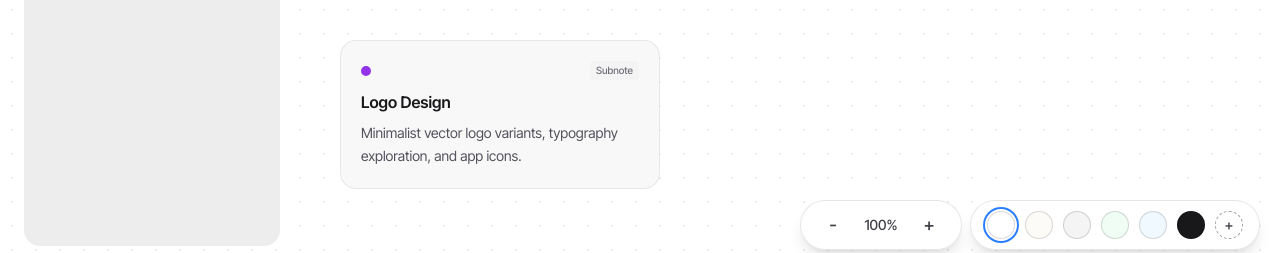
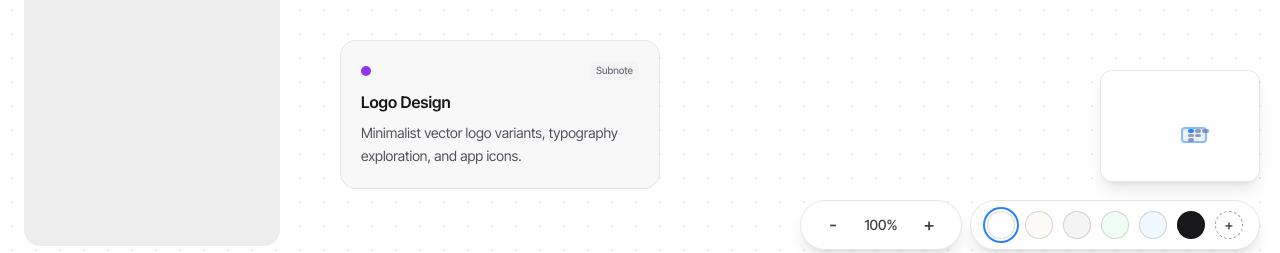
Before and after one commit to Rafid46/project--notes, a Next.js app: page / in a window 1280 px wide. Shown: the part 530-783 px from the top of the page. Built offline with nearby package versions, Linux system fonts and the light colour scheme.

Commit message:
mini map added

```diff
--- a/features/home/components/create-note-popover.tsx
+++ b/features/home/components/create-note-popover.tsx
@@ -19,6 +19,7 @@ interface CreateNotePopoverProps {
     right: number;
     bottom: number;
   } | null;
+  initialTitle?: string;
 }
 
 const COLORS = [
@@ -36,6 +37,7 @@ export default function CreateNotePopover({
   onSave,
   parentId,
   anchorRect,
+  initialTitle = "",
 }: CreateNotePopoverProps) {
   const [title, setTitle] = useState("");
   const [content, setContent] = useState("");
@@ -52,12 +54,12 @@ export default function CreateNotePopover({
 
   useEffect(() => {
     if (isOpen) {
-      setTitle("");
+      setTitle(initialTitle);
       setContent("");
       setColor(COLORS[0]);
       setError("");
     }
-  }, [isOpen]);
+  }, [isOpen, initialTitle]);
 
   useEffect(() => {
     if (!isOpen) return;
--- a/features/home/components/home-shell.tsx
+++ b/features/home/components/home-shell.tsx
@@ -1,12 +1,13 @@
 "use client";
 
-import { useState } from "react";
+import { useEffect, useState } from "react";
 import Whiteboard from "@/features/whiteboard/components/whiteboard";
 import Sidebar from "./sidebar";
 import Header from "./header";
 import NotesGrid from "./notes-grid";
 import CreateNotePopover from "./create-note-popover";
 import type { NoteItem, ViewMode } from "../types";
+import { getActiveNote, addNoteToState } from "@/features/notes/utils/utils";
 
 const INITIAL_NOTES: NoteItem[] = [
   {
@@ -71,41 +72,56 @@ export default function HomeShell() {
   const [popoverConfig, setPopoverConfig] = useState<{
     isOpen: boolean;
     parentId: string | null;
-    anchorRect: { top: number; left: number; right: number; bottom: number } | null;
+    anchorRect: {
+      top: number;
+      left: number;
+      right: number;
+      bottom: number;
+    } | null;
+    initialTitle?: string;
   }>({ isOpen: false, parentId: null, anchorRect: null });
 
-  const activeNote =
-    notes.find((n) => n.id === selectedNoteId) ||
-    notes
-      .flatMap((n) => n.subNotes || [])
-      .find((s) => s.id === selectedNoteId) ||
-    notes[0];
+  // Global keydown listener for fast note creation
+  useEffect(() => {
+    const handleGlobalKeyDown = (e: KeyboardEvent) => {
+      // Do not trigger if already typing in an input/textarea or if popover is already open
+      if (
+        popoverConfig.isOpen ||
+        e.target instanceof HTMLInputElement ||
+        e.target instanceof HTMLTextAreaElement ||
+        e.target instanceof HTMLSelectElement ||
+        e.ctrlKey ||
+        e.metaKey ||
+        e.altKey
+      ) {
+        return;
+      }
 
-  const handleAddNote = (newNoteData: { title: string; content: string; color?: string; parentId: string | null }) => {
-    const newNote: NoteItem = {
-      id: `note-${Date.now()}`,
-      title: newNoteData.title,
-      content: newNoteData.content,
-      color: newNoteData.color,
-      parentId: newNoteData.parentId,
-      subNotes: [],
+      // Check if key is a single alphanumeric character (a-z, 0-9)
+      if (/^[a-zA-Z0-9]$/.test(e.key)) {
+        setPopoverConfig({
+          isOpen: true,
+          parentId: null,
+          anchorRect: null,
+          initialTitle: e.key,
+        });
+        e.preventDefault();
+      }
     };
 
-    setNotes((prev) => {
-      if (newNote.parentId) {
-        return prev.map((note) => {
-          if (note.id === newNote.parentId) {
-            return {
-              ...note,
-              subNotes: [...(note.subNotes || []), newNote],
-            };
-          }
-          return note;
-        });
-      } else {
-        return [...prev, newNote];
-      }
-    });
+    window.addEventListener("keydown", handleGlobalKeyDown);
+    return () => window.removeEventListener("keydown", handleGlobalKeyDown);
+  }, [popoverConfig.isOpen]);
+
+  const activeNote = getActiveNote(notes, selectedNoteId);
+
+  const handleAddNote = (newNoteData: {
+    title: string;
+    content: string;
+    color?: string;
+    parentId: string | null;
+  }) => {
+    setNotes((prev) => addNoteToState(prev, newNoteData));
   };
 
   const openPopover = (parentId: string | null, e: React.MouseEvent) => {
@@ -113,7 +129,13 @@ export default function HomeShell() {
     setPopoverConfig({
       isOpen: true,
       parentId,
-      anchorRect: { top: rect.top, left: rect.left, right: rect.right, bottom: rect.bottom },
+      anchorRect: {
+        top: rect.top,
+        left: rect.left,
+        right: rect.right,
+        bottom: rect.bottom,
+      },
+      initialTitle: "",
     });
   };
 
@@ -155,6 +177,7 @@ export default function HomeShell() {
         onSave={handleAddNote}
         parentId={popoverConfig.parentId}
         anchorRect={popoverConfig.anchorRect}
+        initialTitle={popoverConfig.initialTitle}
       />
     </main>
   );
--- a/features/home/components/sidebar.tsx
+++ b/features/home/components/sidebar.tsx
@@ -47,7 +47,7 @@ export default function Sidebar({
                 <div
                   className={`group flex h-[52px] items-center justify-between rounded-[10px] pl-4 pr-2 cursor-pointer transition-colors ${
                     isSelected
-                      ? "bg-white/80 font-medium text-zinc-900"
+                      ? "bg-white font-medium text-zinc-900"
                       : "text-zinc-700 hover:bg-zinc-200/60"
                   }`}
                 >
@@ -105,7 +105,7 @@ export default function Sidebar({
                           onClick={() => onSelectNote(sub.id)}
                           className={`flex h-[52px] items-center gap-2 rounded-xl pl-4 pr-2 text-left text-sm cursor-pointer transition-colors ${
                             isSubSelected
-                              ? "bg-white/80 font-medium text-zinc-900 shadow-xs"
+                              ? "bg-white font-medium text-zinc-900 shadow-xs"
                               : "text-zinc-600 hover:bg-zinc-200/60"
                           }`}
                         >
--- /dev/null
+++ b/features/notes/utils/utils.ts
@@ -0,0 +1,47 @@
+import type { NoteItem } from "@/features/home/types";
+
+export function getActiveNote(
+  notes: NoteItem[],
+  selectedNoteId: string
+): NoteItem | undefined {
+  return (
+    notes.find((n) => n.id === selectedNoteId) ||
+    notes
+      .flatMap((n) => n.subNotes || [])
+      .find((s) => s.id === selectedNoteId) ||
+    notes[0]
+  );
+}
+
+export function addNoteToState(
+  prevNotes: NoteItem[],
+  newNoteData: {
+    title: string;
+    content: string;
+    color?: string;
+    parentId: string | null;
+  }
+): NoteItem[] {
+  const newNote: NoteItem = {
+    id: `note-${Date.now()}`,
+    title: newNoteData.title,
+    content: newNoteData.content,
+    color: newNoteData.color,
+    parentId: newNoteData.parentId,
+    subNotes: [],
+  };
+
+  if (newNote.parentId) {
+    return prevNotes.map((note) => {
+      if (note.id === newNote.parentId) {
+        return {
+          ...note,
+          subNotes: [...(note.subNotes || []), newNote],
+        };
+      }
+      return note;
+    });
+  } else {
+    return [...prevNotes, newNote];
+  }
+}
--- a/features/whiteboard/components/whiteboard.tsx
+++ b/features/whiteboard/components/whiteboard.tsx
@@ -381,6 +381,39 @@ export default function Whiteboard({
     ? "rgba(255, 255, 255, 0.15)"
     : "rgba(0, 0, 0, 0.08)";
 
+  const MINIMAP_W = 160;
+  const MINIMAP_H = 112;
+  const MINIMAP_SCALE = 0.02;
+  const mmCx = MINIMAP_W / 2;
+  const mmCy = MINIMAP_H / 2;
+
+  const vpW = typeof window !== "undefined" ? window.innerWidth / zoom : 1000 / zoom;
+  const vpH = typeof window !== "undefined" ? window.innerHeight / zoom : 800 / zoom;
+  const vpX = -pan.x / zoom;
+  const vpY = -pan.y / zoom;
+
+  const mmVpX = mmCx + vpX * MINIMAP_SCALE;
+  const mmVpY = mmCy + vpY * MINIMAP_SCALE;
+  const mmVpW = vpW * MINIMAP_SCALE;
+  const mmVpH = vpH * MINIMAP_SCALE;
+
+  const handleMinimapClick = (e: React.MouseEvent<HTMLDivElement>) => {
+    const rect = e.currentTarget.getBoundingClientRect();
+    const clickX = e.clientX - rect.left;
+    const clickY = e.clientY - rect.top;
+
+    const worldX = (clickX - mmCx) / MINIMAP_SCALE;
+    const worldY = (clickY - mmCy) / MINIMAP_SCALE;
+
+    const screenCx = window.innerWidth / 2;
+    const screenCy = window.innerHeight / 2;
+
+    setPan({
+      x: screenCx - worldX * zoom,
+      y: screenCy - worldY * zoom,
+    });
+  };
+
   return (
     <div
       ref={containerRef}
@@ -425,6 +458,43 @@ export default function Whiteboard({
             />
           );
         })}
+      </div>
+
+      <div
+        className="fixed bottom-[88px] right-5 z-50 overflow-hidden rounded-xl border border-black/10 bg-white/90 shadow-lg backdrop-blur-md cursor-pointer transition-transform hover:scale-105"
+        style={{ width: MINIMAP_W, height: MINIMAP_H }}
+        onClick={handleMinimapClick}
+        title="Minimap - Click to navigate"
+      >
+        {allNotes.map((note) => {
+          const pos = cardPositions[note.id] || { x: 0, y: 0 };
+          const mx = mmCx + pos.x * MINIMAP_SCALE;
+          const my = mmCy + pos.y * MINIMAP_SCALE;
+          const isSelected = selectedNoteId === note.id;
+
+          return (
+            <div
+              key={`minimap-${note.id}`}
+              className={`absolute rounded-sm ${isSelected ? "bg-blue-500" : "bg-zinc-400"}`}
+              style={{
+                left: mx,
+                top: my,
+                width: 320 * MINIMAP_SCALE,
+                height: 160 * MINIMAP_SCALE,
+              }}
+            />
+          );
+        })}
+
+        <div
+          className="absolute border-2 border-blue-500/50 bg-blue-500/10 rounded-sm pointer-events-none"
+          style={{
+            left: mmVpX,
+            top: mmVpY,
+            width: mmVpW,
+            height: mmVpH,
+          }}
+        />
       </div>
 
       <div className="fixed bottom-5 right-5 z-50 flex items-center gap-2">
```
